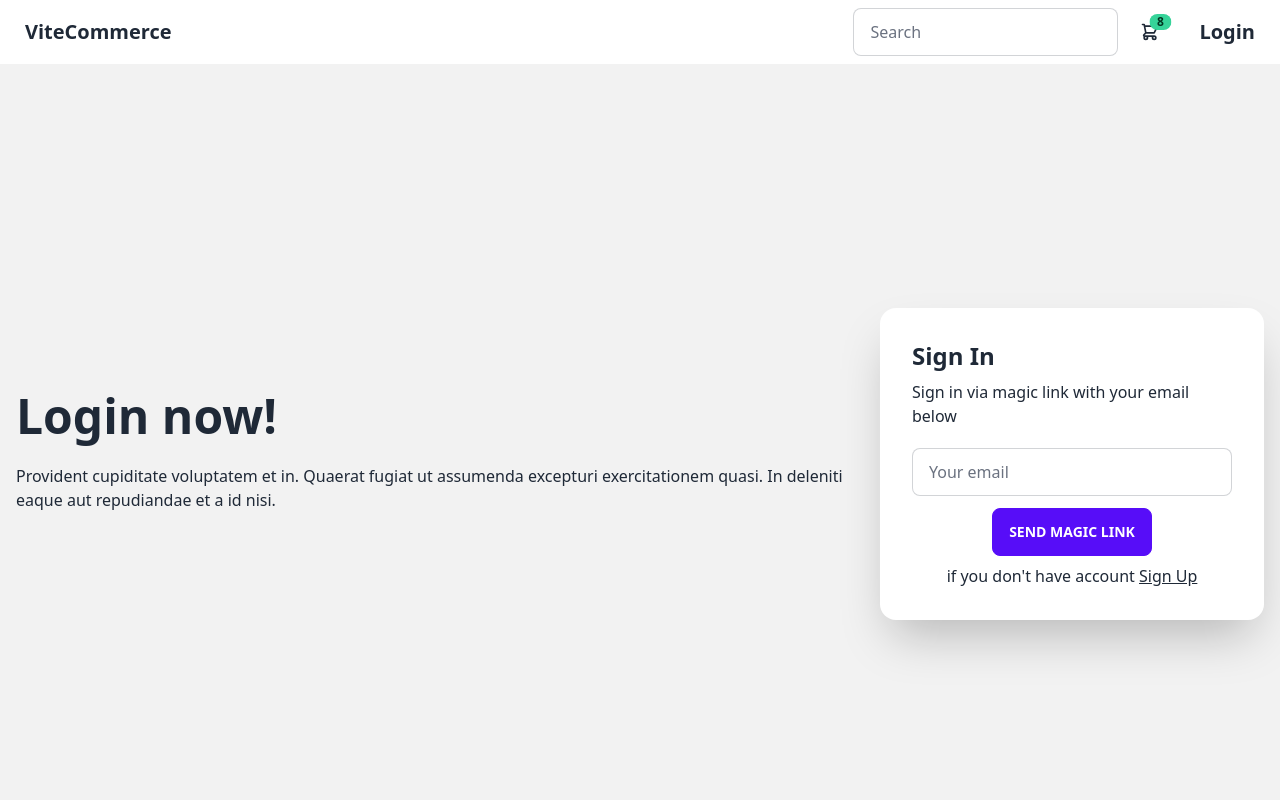
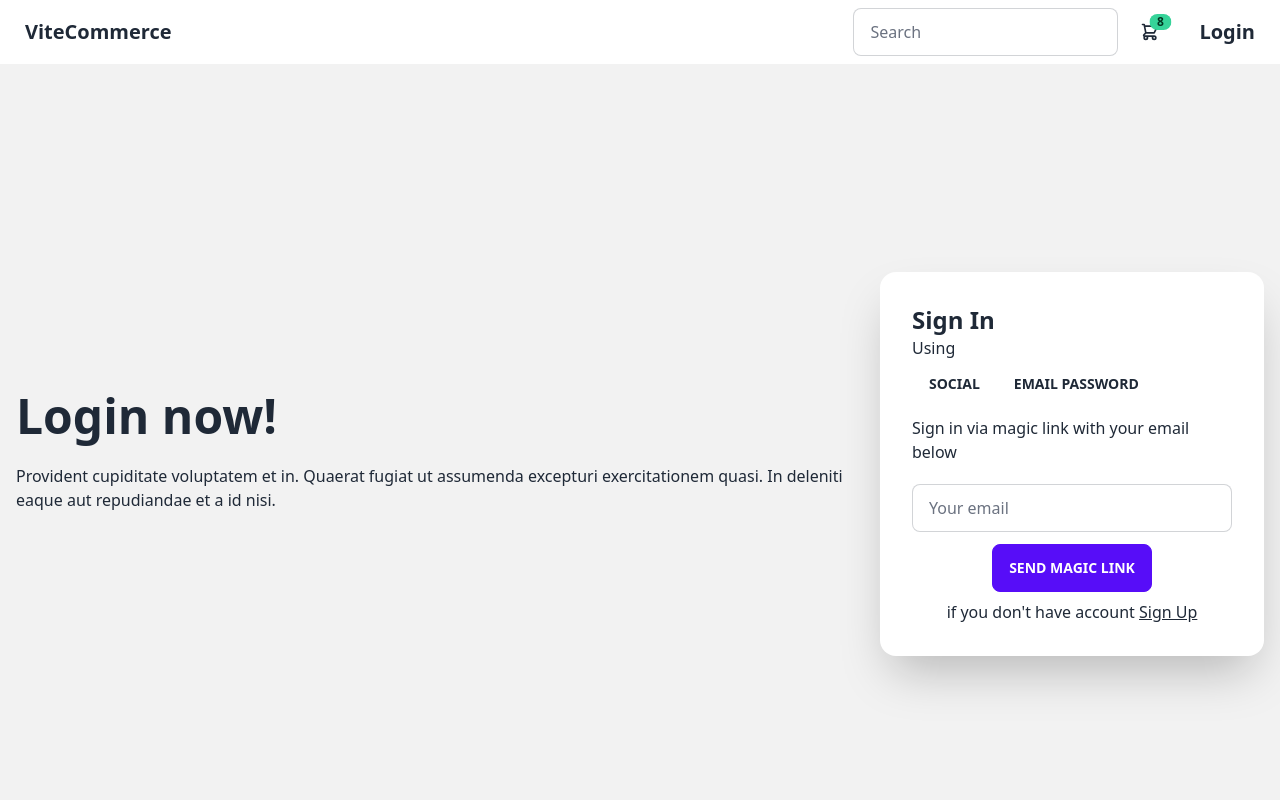
Before and after one commit to noieeen/vite-commerce-supabase, a Vue app: page /auth in a window 1280 px wide. Shown: the top 800 px of the page. Built offline with nearby package versions, Linux system fonts and the light colour scheme.

Commit message:
auth: with email pass

```diff
--- a/index.html
+++ b/index.html
@@ -4,7 +4,7 @@
     <meta charset="UTF-8" />
     <link rel="icon" type="image/svg+xml" href="/vite.svg" />
     <meta name="viewport" content="width=device-width, initial-scale=1.0" />
-    <title>Vite + Vue + TS</title>
+    <title>ViteCommerce</title>
   </head>
   <body>
     <div id="app"></div>
--- a/src/components/navbar/Navbar.vue
+++ b/src/components/navbar/Navbar.vue
@@ -77,22 +77,22 @@
 import router from '@/router';
 import useSupabase from '@/libs/supabase';
 import { ref, watch } from 'vue';
+import useValidationToast from '../toast/useValidateToast';
 
 import { useAuthStore } from '@/store/authStore';
 const store = useAuthStore();
-
+const { openSuccessToast } = useValidationToast();
 const user = ref();
-
-const { signOut } = useSupabase();
 
 function onClickRoute(name: string) {
   router.push(name);
 }
 
 async function onClickSignOut() {
-  await signOut();
-  router.push('/');
-  // location.reload();
+  await store.SIGN_OUT();
+
+  location.reload();
+  openSuccessToast('Success', 'Sign Out Success');
 }
 
 watch(
--- a/src/components/toast/Toast.vue
+++ b/src/components/toast/Toast.vue
@@ -1,5 +1,5 @@
 <template>
-  <TransitionRoot as="div" :show="toasts.length > 0"
+  <TransitionRoot as="div" :show="toasts.length > 0" appear
     ><div class="toast toast-top toast-end z-10" v-if="toasts.length">
       <TransitionChild
         v-for="toast in toasts"
--- a/src/views/auth/Auth.vue
+++ b/src/views/auth/Auth.vue
@@ -12,7 +12,13 @@
       <!-- card -->
       <div class="card flex-shrink-0 w-full max-w-sm shadow-2xl bg-base-100">
         <div class="card-body">
-          <SignUp v-if="isSignUp" :loading="false" @sing-up="handleSignUp" /><SignIn v-else :loading="false" @sing-in="handleSignIn" />
+          <SignUp v-if="isSignUp" :loading="false" @sing-up="handleSignUp" /><SignIn
+            v-else
+            :loading="false"
+            @sing-in="handleSignIn"
+            @sing-in-w-pass="handleSignInWPass"
+            @sing-in-w-social="handleSignInWSocial"
+          />
           <div class="small text-center">
             <div v-if="isSignUp">if you have account <span class="underline cursor-pointer" @click="panelSwitch">Sign In</span></div>
             <div v-else>if you don't have account <span class="underline cursor-pointer" @click="panelSwitch">Sign Up</span></div>
@@ -37,7 +43,7 @@ const store = useAuthStore();
 const isSignUp = ref<boolean>(false);
 // const loading = ref<boolean>(false);
 
-const { loading, signInWithOtp } = useSupabase();
+const { loading, signInWithOtp, client } = useSupabase();
 const { openSuccessToast, openErrorToast } = useValidationToast();
 async function handleSignIn(email: string) {
   const success = signInWithOtp(email);
@@ -49,6 +55,21 @@ async function handleSignUp(email: string) {
   store.SIGN_IN_W_OTP(email);
 
   goHome();
+}
+
+async function handleSignInWPass(email: string, password: string) {
+  const { data, error } = await client.auth.signInWithPassword({
+    email: email,
+    password: password,
+  });
+  if (error) openErrorToast('Something Wrong', 'error');
+  openSuccessToast('Login Success');
+  store.STORE_USER(data);
+  goHome();
+}
+
+function handleSignInWSocial() {
+  openSuccessToast('Success', 'social');
 }
 
 function panelSwitch() {
--- a/src/views/auth/components/SignIn.vue
+++ b/src/views/auth/components/SignIn.vue
@@ -1,6 +1,17 @@
 <template>
   <div class="form-control">
     <h1 class="text-2xl font-bold">Sign In</h1>
+
+    <div>
+      <h3>Using</h3>
+      <div class="flex justify-start">
+        <button v-if="panel != signInPanel.SOCIAL" class="btn btn-ghost" @click="panelSwitcher(signInPanel.SOCIAL)">Social</button
+        ><button v-if="panel != signInPanel.EMAIL_PASS" class="btn btn-ghost" @click="panelSwitcher(signInPanel.EMAIL_PASS)">Email Password</button
+        ><button v-if="panel != signInPanel.OTP" class="btn btn-ghost" @click="panelSwitcher(signInPanel.OTP)">OTP</button>
+      </div>
+    </div>
+
+    <div v-if="panel == signInPanel.OTP">
       <div class="mt-2">
         <p class="description">Sign in via magic link with your email below</p>
       </div>
@@ -14,13 +25,63 @@
         </button>
       </div>
     </div>
+
+    <div v-else-if="panel == signInPanel.EMAIL_PASS">
+      <div class="mt-2">
+        <p class="description">Sign in via magic link with your email below</p>
+      </div>
+
+      <div class="mt-5">
+        <input class="input input-bordered w-full max-w-xs" required type="email" placeholder="Your email" v-model="email" />
+      </div>
+      <div class="mt-2">
+        <input class="input input-bordered w-full max-w-xs" required type="password" placeholder="Your password" v-model="password" />
+      </div>
+      <div class="mt-3 text-center">
+        <button class="btn btn-primary" :disabled="loading" @click="onClickSignIn">
+          {{ loading ? 'Loading' : 'Sign In' }}
+        </button>
+      </div>
+    </div>
+
+    <div v-else-if="panel == signInPanel.SOCIAL">
+      <div class="mt-2">
+        <p class="description">Sign in via your social</p>
+      </div>
+
+      <div class="mt-5 grid">
+        <button class="btn btn-ghost bg-[#3b5998]">Facebook</button><button class="btn btn-ghost bg-[#00acee]">Twitter</button
+        ><button class="btn btn-ghost bg-[#00b900]">Line</button><button class="btn btn-ghost bg-[#0F9D58]">Google</button>
+      </div>
+      <div class="mt-2">
+        <input class="input input-bordered w-full max-w-xs" required type="password" placeholder="Your password" v-model="password" />
+      </div>
+      <div class="mt-3 text-center">
+        <button class="btn btn-primary" :disabled="loading" @click="onClickSignIn">
+          {{ loading ? 'Loading' : 'Send magic link' }}
+        </button>
+      </div>
+    </div>
+  </div>
 </template>
 
 <script setup lang="ts">
 import { ref, getCurrentInstance } from 'vue';
 
+interface SignInPanel {
+  OTP: string;
+  EMAIL_PASS: string;
+  SOCIAL: string;
+}
+
+const signInPanel: SignInPanel = { OTP: 'otp', EMAIL_PASS: 'email_pass', SOCIAL: 'social' };
+
 const vm = getCurrentInstance()?.proxy;
 const email = ref<string>('');
+const password = ref<string>('');
+
+const panel = ref<string>(signInPanel.OTP);
+const socialType = ref<string>('');
 
 interface Props {
   loading: boolean;
@@ -31,12 +92,24 @@ const props = withDefaults(defineProps<Props>(), {
 });
 
 function onClickSignIn() {
+  if (panel.value == signInPanel.OTP) {
     if (email.value) {
       vm?.$emit('sing-in', email.value);
     }
+  } else if (panel.value == signInPanel.EMAIL_PASS) {
+    if (email.value && password.value) {
+      vm?.$emit('sing-in-w-pass', email.value, password.value);
+    }
+  } else if (panel.value == signInPanel.SOCIAL) {
+    if (socialType.value.length) vm?.$emit('sing-in-w-social', socialType.value);
+  }
 }
 
-defineEmits(['sing-in']);
+function panelSwitcher(mode: string) {
+  panel.value = mode;
+}
+
+defineEmits(['sing-in', 'sing-in-w-pass', 'sing-in-w-social']);
 </script>
 
 <style scoped></style>
--- a/src/views/product/ProductDetail.vue
+++ b/src/views/product/ProductDetail.vue
@@ -266,6 +266,10 @@ const reviews = { href: '#', average: 4, totalCount: 117 };
 const selectedColor = ref(product.colors[0]);
 const selectedSize = ref(product.sizes[2]);
 
+function fetchProductDetail(){
+
+}
+
 onMounted(() => {
   productId.value = Number(useRoute().params.productId);
   console.log(productId.value);
```
Lines whose indentation alone changed are shown as unchanged.
